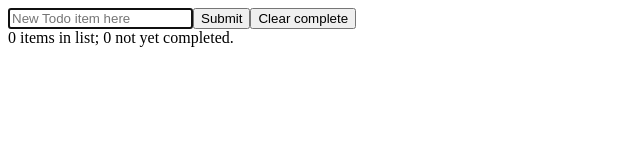
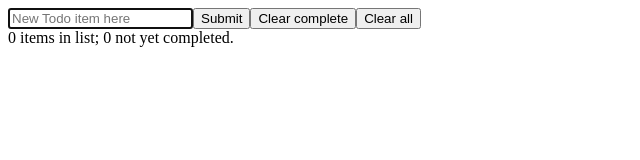
Before and after one commit to dkng27/reactTodoApp, a React (Create React App) app: page / in a window 1280 px wide. Shown: the top 160 px of the page, without its empty margins (0-640 px from the left). Built offline with nearby package versions, Linux system fonts and the light colour scheme.

Commit message:
Add clear all button.

```diff
--- a/src/TodoList.js
+++ b/src/TodoList.js
@@ -50,6 +50,10 @@ export default function TodoList() {
     setTodos(newTodos);
   }
 
+  function clearAll() {
+    setTodos([]);
+  }
+
   return (
     <>
       <input
@@ -61,6 +65,7 @@ export default function TodoList() {
       />
       <button onClick={addTodo}>Submit</button>
       <button onClick={clearComplete}>Clear complete</button>
+      <button onClick={clearAll}>Clear all</button>
       <div>
         {todos.length} items in list;{" "}
         {todos.filter((todo) => !todo.complete).length} not yet completed.
```
Also changed, not shown: Screenshot.jpg (added), 1 other file (tests, documents, lock files or other folders).
